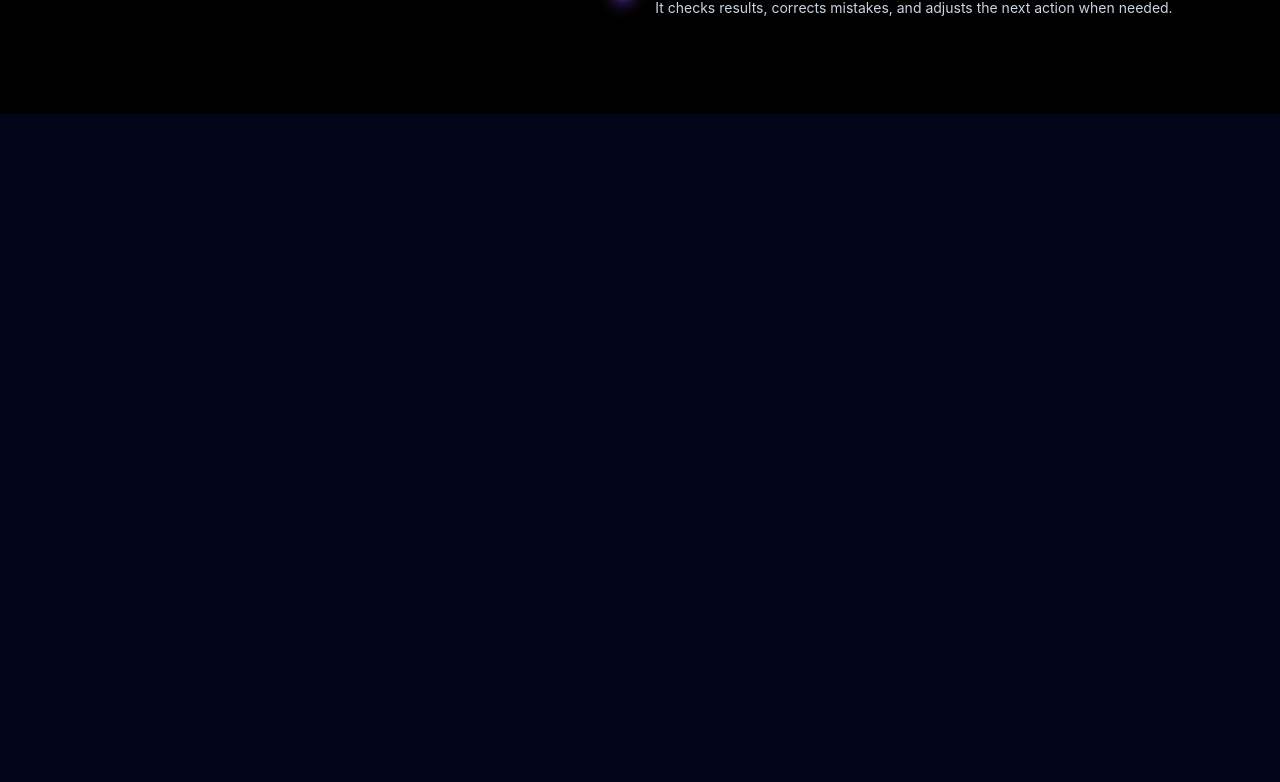
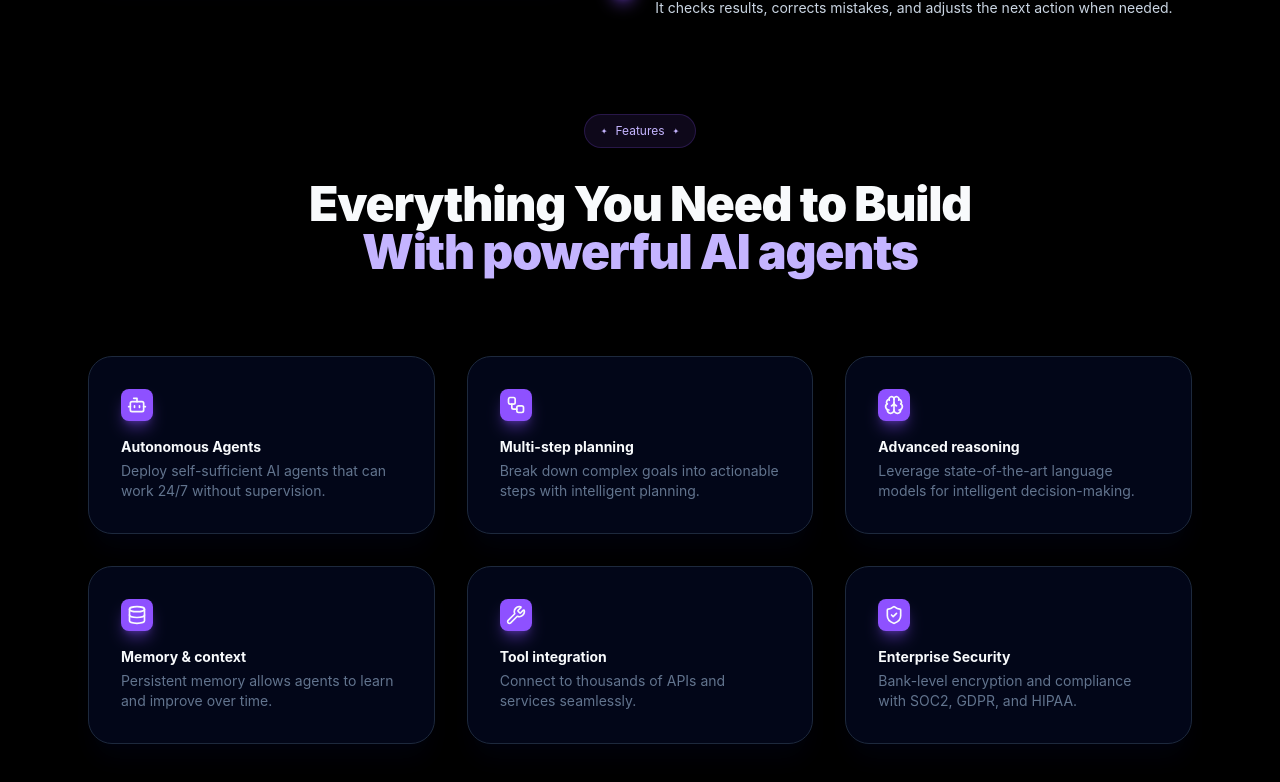
Before and after one commit to fchavonet/curriculum-holbertonschool-front_end-frameworks, a React (Vite) app in the folder week-01-react/project/: page / in a window 1280 px wide. Shown: the part 1579-2361 px from the top of the page. Before the commit the page ends 1693 px from the top, so only its background shows below. Built offline with nearby package versions, Linux system fonts and the light colour scheme.

Commit message:
Create Features components.

```diff
--- a/week-01-react/project/src/App.jsx
+++ b/week-01-react/project/src/App.jsx
@@ -1,6 +1,7 @@
 import Header from "./components/Header.jsx";
 import Hero from "./components/Hero.jsx";
 import About from "./components/About.jsx";
+import Features from "./components/Features.jsx";
 
 function App() {
   return (
@@ -10,6 +11,7 @@ function App() {
       <main>
         <Hero />
         <About />
+         <Features />
       </main>
     </>
 
--- /dev/null
+++ b/week-01-react/project/src/components/FeatureCard.jsx
@@ -0,0 +1,15 @@
+function FeatureCard({ icon: Icon, title, description }) {
+  return (
+    <article className="p-8 flex flex-col justify-start items-start gap-4 text-start rounded-3xl border border-slate-800 bg-slate-950 shadow-xl shadow-slate-950/40">
+      <div className="w-8 h-8 flex flex-row justify-center items-center rounded-lg bg-violet-500 shadow-lg shadow-violet-500/40">
+        <Icon className="w-5 h-5" />
+      </div>
+
+      <h3 className="text-sm font-bold">{title}</h3>
+
+      <p className="-mt-3 text-sm text-slate-500">{description}</p>
+    </article>
+  );
+}
+
+export default FeatureCard;
--- /dev/null
+++ b/week-01-react/project/src/components/Features.jsx
@@ -0,0 +1,32 @@
+import SectionBadge from "./SectionBadge.jsx";
+import FeatureCard from "./FeatureCard.jsx";
+
+import features from "../data/features.js";
+
+function Features() {
+  return (
+    <section id="features-section" className="scroll-mt-24 relative pb-24 flex flex-col justify-center items-center bg-black overflow-hidden">
+      <div className="relative w-full max-w-6xl mx-auto px-6 flex flex-col justify-center items-center gap-8 text-center">
+        <SectionBadge>Features</SectionBadge>
+
+        <h2 className="max-w-4xl text-4xl md:text-5xl font-black tracking-tight leading-none">
+          Everything You Need to Build
+
+          <span className="block text-violet-300">
+            With powerful AI agents
+          </span>
+        </h2>
+
+        <div className="w-full mx-auto mt-12 grid md:grid-cols-3 gap-8">
+          {features.map(function (feature) {
+            return (
+              <FeatureCard key={feature.title} icon={feature.icon} title={feature.title} description={feature.description} />
+            );
+          })}
+        </div>
+      </div>
+    </section>
+  );
+}
+
+export default Features;
--- /dev/null
+++ b/week-01-react/project/src/data/features.js
@@ -0,0 +1,36 @@
+import { Bot, Workflow, Brain, Database, Wrench, ShieldCheck } from "lucide-react";
+
+const features = [
+  {
+    icon: Bot,
+    title: "Autonomous Agents",
+    description: "Deploy self-sufficient AI agents that can work 24/7 without supervision."
+  },
+  {
+    icon: Workflow,
+    title: "Multi-step planning",
+    description: "Break down complex goals into actionable steps with intelligent planning."
+  },
+  {
+    icon: Brain,
+    title: "Advanced reasoning",
+    description: "Leverage state-of-the-art language models for intelligent decision-making."
+  },
+  {
+    icon: Database,
+    title: "Memory & context",
+    description: "Persistent memory allows agents to learn and improve over time."
+  },
+  {
+    icon: Wrench,
+    title: "Tool integration",
+    description: "Connect to thousands of APIs and services seamlessly."
+  },
+  {
+    icon: ShieldCheck,
+    title: "Enterprise Security",
+    description: "Bank-level encryption and compliance with SOC2, GDPR, and HIPAA."
+  }
+];
+
+export default features;
```
